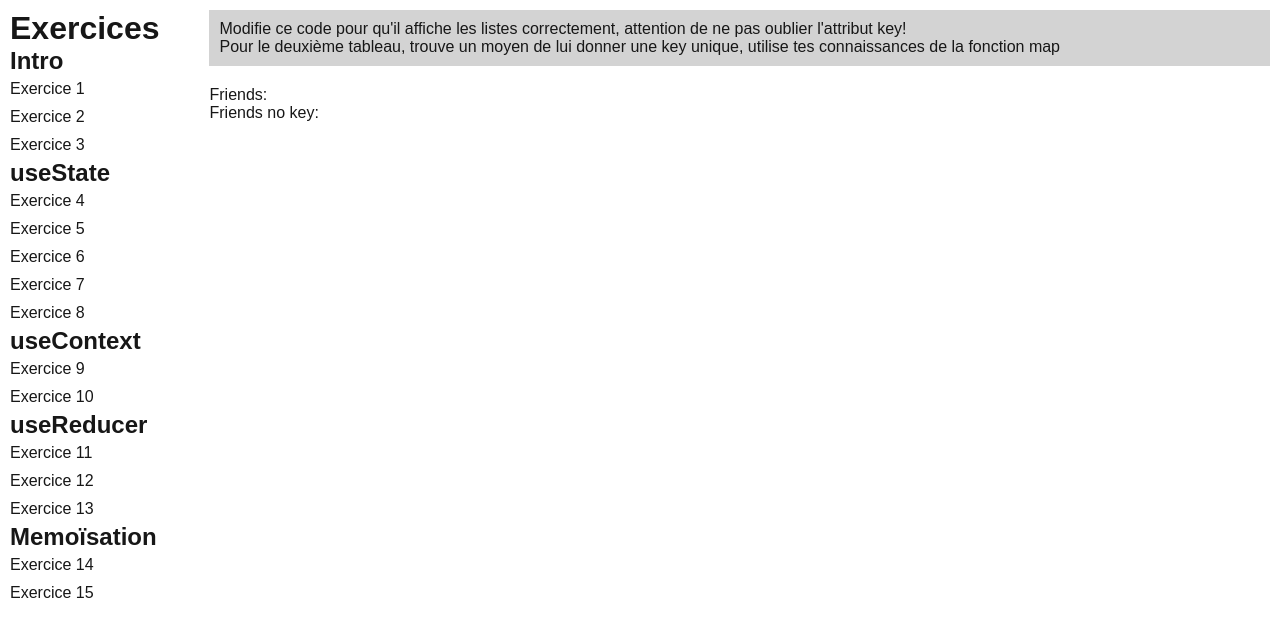
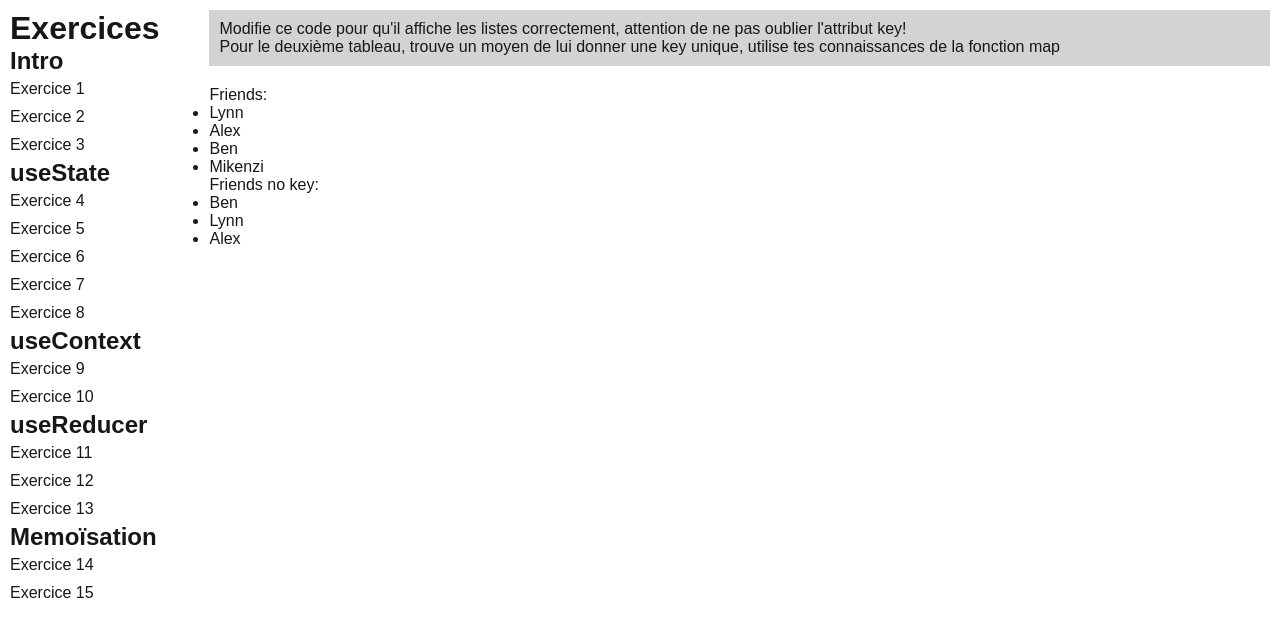
Before and after one commit to quentinhermiteau/decode-4ATL-2026-2027, a Next.js app: page /exercices/2 in a window 1280 px wide. Shown: the top 636 px of the page. Built offline with nearby package versions, Linux system fonts and the light colour scheme.

Commit message:
correction exo 2

```diff
--- a/src/app/exercices/2/page.jsx
+++ b/src/app/exercices/2/page.jsx
@@ -24,11 +24,24 @@ export default function List() {
       </div>
       <div>
         Friends:
-        <ul></ul>
+        <ul>
+          {friends.map((friend) => (
+            <li key={friend.id}>{friend.name}</li>
+          ))}
+        </ul>
       </div>
       <div>
         Friends no key:
-        <ul></ul>
+        <ul>
+          {/**
+           * <li key=Ben0>Ben</li>
+           * <li key=1>Lynn</li>
+           * <li key=2>Alex</li>
+           */}
+          {friendsNoKey.map((friend, index) => (
+            <li key={friend + index}>{friend}</li>
+          ))}
+        </ul>
       </div>
     </>
   );
```
